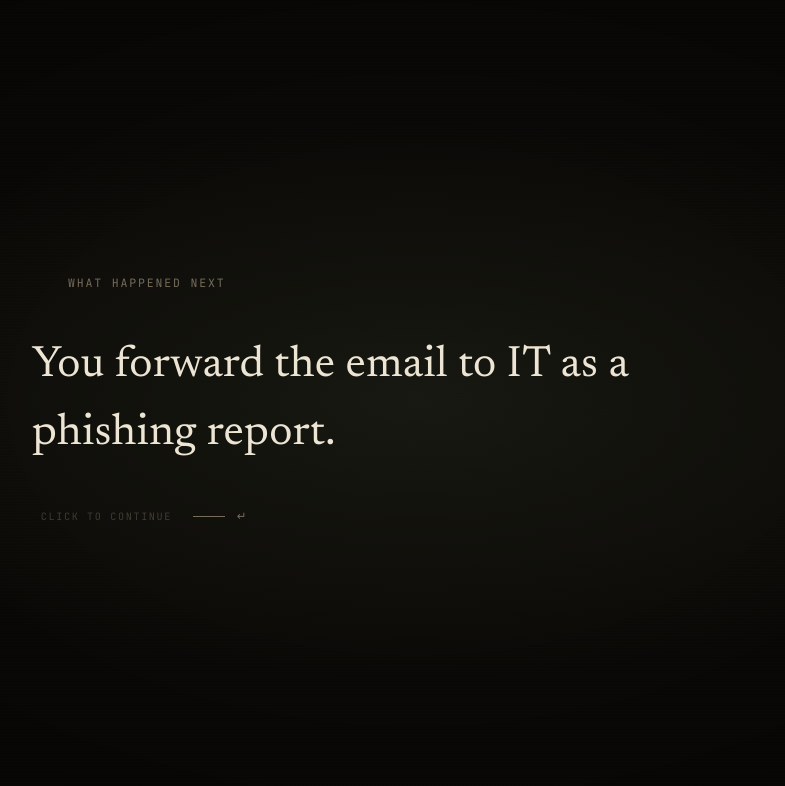
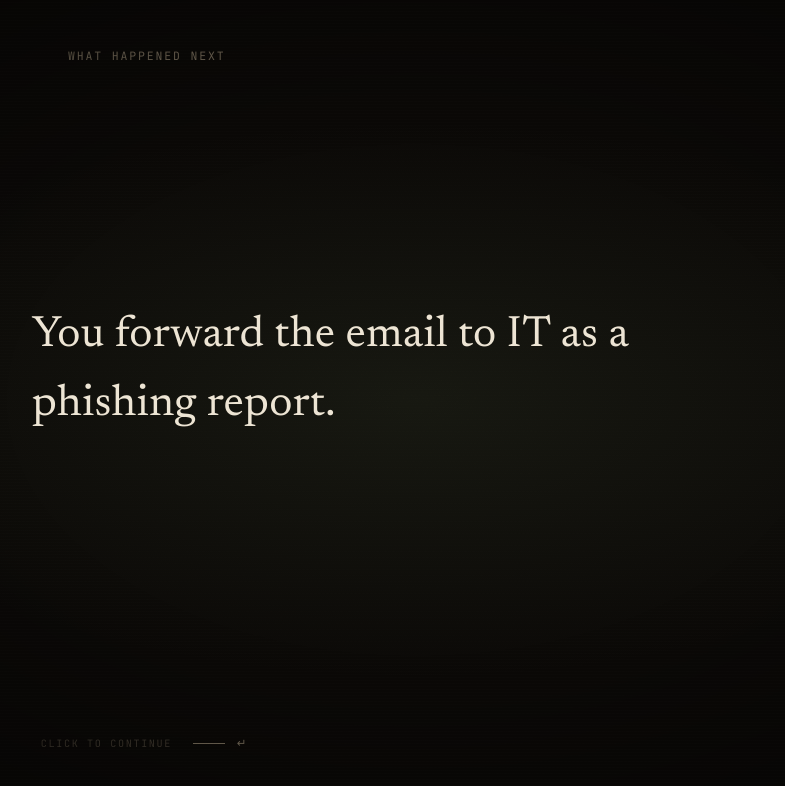
Before and after one commit to MoeJaafar/cybernet-awareness, a Next.js app: page /scenario/phishing-it-helpdesk in a window 1280 px wide. Both pictures are taken after a click on the button 380 px from the left and 186 px from the top of the page. Shown: the top 786 px of the page, without its empty margins (224-1009 px from the left). Built offline with nearby package versions, Linux system fonts and the light colour scheme.

Commit message:
fix layout shifts: pin text top, reserve space for actions at bottom

```diff
--- a/src/components/PhoneCall.tsx
+++ b/src/components/PhoneCall.tsx
@@ -173,9 +173,8 @@ export function PhoneCall({
                 </div>
             </div>
 
-            {/* ========== SUBTITLES + CHOICES (below phone) ========== */}
-            {(phase === "connected" || phase === "deciding") && (
-                <div className="w-full max-w-xl flex flex-col gap-6">
+            {/* ========== SUBTITLES + CHOICES (below phone, always takes space) ========== */}
+            <div className="w-full max-w-xl min-h-[200px] flex flex-col gap-6">
                 {/* Subtitle. */}
                 {phase === "connected" && currentLine && (
                     <AnimatePresence mode="wait">
@@ -187,7 +186,6 @@ export function PhoneCall({
                             exit={{ opacity: 0 }}
                             transition={{ duration: 0.3 }}
                         >
-                                {/* Ghost for height. */}
                             <p className="type-body text-xl sm:text-2xl leading-relaxed text-left invisible">
                                 {currentLine.text}
                             </p>
@@ -232,7 +230,6 @@ export function PhoneCall({
                     </motion.div>
                 )}
             </div>
-            )}
         </div>
     );
 }
--- a/src/components/TypedNarrative.tsx
+++ b/src/components/TypedNarrative.tsx
@@ -136,7 +136,7 @@ export function TypedNarrative({
 
     return (
         <div
-            className={`min-h-screen w-full ${toneBg} flex flex-col items-center justify-center px-6 py-12 relative ${
+            className={`min-h-screen w-full ${toneBg} flex flex-col px-6 relative ${
                 phase === "done" ? "" : "cursor-pointer select-none"
             }`}
             onClick={phase === "done" ? undefined : advance}
@@ -156,7 +156,8 @@ export function TypedNarrative({
                 style={{ background: toneWash }}
             />
 
-            <div className="relative max-w-3xl w-full flex flex-col items-start gap-10">
+            {/* Top section: speaker label. Fixed position at top. */}
+            <div className="relative pt-12 pb-4 max-w-3xl w-full mx-auto">
                 {speaker && (
                     <motion.div
                         className="flex items-center gap-3"
@@ -175,6 +176,10 @@ export function TypedNarrative({
                         ></span>
                     </motion.div>
                 )}
+            </div>
+
+            {/* Middle section: typed text. Takes remaining space, centered vertically. */}
+            <div className="relative flex-1 flex items-center max-w-3xl w-full mx-auto">
 
                 <AnimatePresence mode="wait">
                     {lineIndex < lines.length && (
@@ -232,8 +237,14 @@ export function TypedNarrative({
                         </motion.div>
                     )}
                 </AnimatePresence>
+            </div>
 
-                {/* Continue hint during 'wait' — click anywhere to advance. */}
+            {/* Bottom dock: continue hint / CTA / quiz options.
+             *  Always takes space (min-h) so nothing shifts above. */}
+            <div
+                className="relative max-w-3xl w-full mx-auto pb-12 pt-6 min-h-[140px] flex flex-col justify-end"
+                onClick={(e) => e.stopPropagation()}
+            >
                 {phase === "wait" && (
                     <motion.div
                         className="flex items-center gap-3"
@@ -244,8 +255,7 @@ export function TypedNarrative({
                         <span
                             className="type-mono text-[color:var(--color-bone-muted)]"
                             style={{
-                                animation:
-                                    "pulse-dot 1.6s ease-in-out infinite",
+                                animation: "pulse-dot 1.6s ease-in-out infinite",
                             }}
                         >
                             click to continue
@@ -263,15 +273,12 @@ export function TypedNarrative({
                     </motion.div>
                 )}
 
-                {/* Final CTA block — stops clicks from the outer surface
-                 *  so buttons inside (continue, quiz options) work. */}
                 {phase === "done" && children && (
                     <motion.div
-                        className="flex flex-col items-start gap-4 pt-4 w-full"
+                        className="flex flex-col items-start gap-4 w-full"
                         initial={{ opacity: 0, y: 8 }}
                         animate={{ opacity: 1, y: 0 }}
                         transition={{ duration: 0.5, delay: 0.1 }}
-                        onClick={(e) => e.stopPropagation()}
                     >
                         {children}
                     </motion.div>
```
Lines whose indentation alone changed are shown as unchanged.
